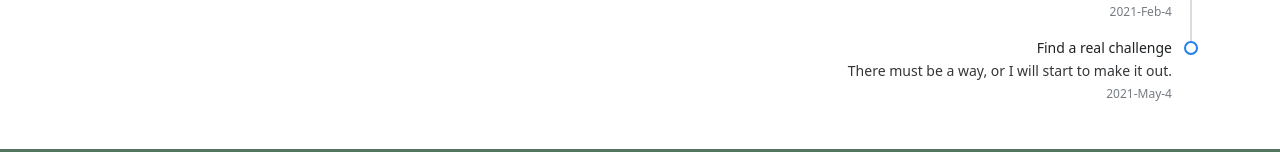
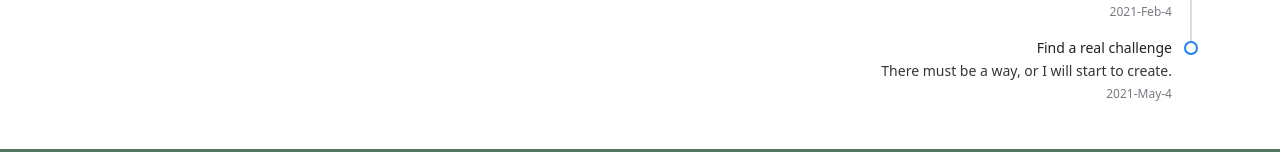
Before and after one commit to billkuku/peredu-frontend, a Vue app: page /about in a window 1280 px wide. Shown: the part 1334-1486 px from the top of the page. Built offline with nearby package versions, Linux system fonts and the light colour scheme.

Commit message:
update timeline

```diff
--- a/src/views/Timeline.vue
+++ b/src/views/Timeline.vue
@@ -92,7 +92,7 @@
           <n-timeline-item
             type="info"
             title="Find a real challenge"
-            content="There must be a way, or I will start to make it out."
+            content="There must be a way, or I will start to create."
             time="2021-May-4"
           />
         </n-timeline>
```
